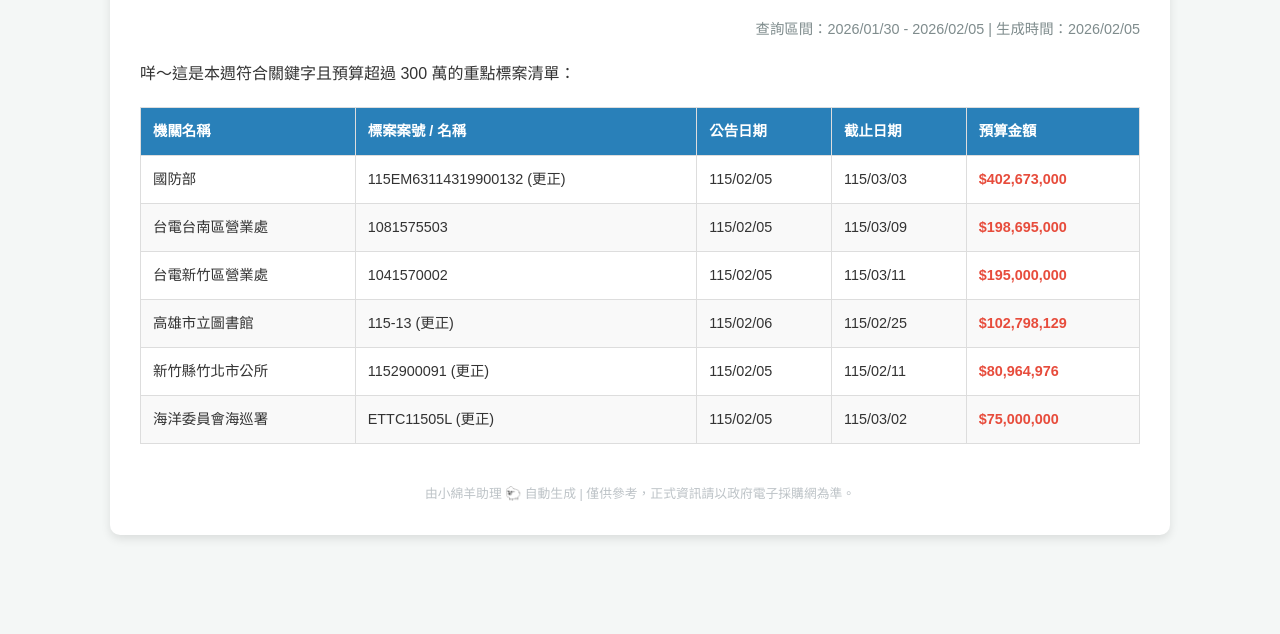
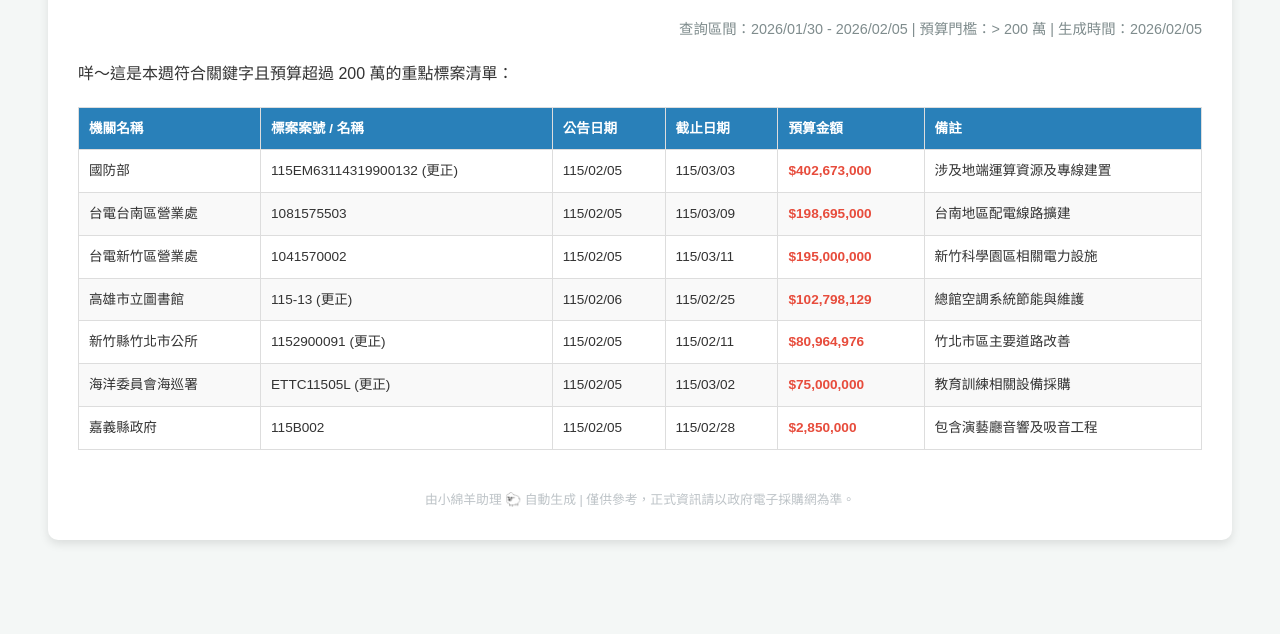
Before and after one commit to yangfamily811114-ui/test-github-pages, a plain HTML site: page index.html in a window 1280 px wide. Shown: the part 166-800 px from the top of the page. Drawn offline with Linux system fonts and the light colour scheme.

Commit message:
Update threshold to 200W and add Remarks column

```diff
--- a/index.html
+++ b/index.html
@@ -6,11 +6,11 @@
     <title>政府採購標案週報 🐑</title>
     <style>
         body { font-family: "Microsoft JhengHei", sans-serif; padding: 40px; line-height: 1.6; background-color: #f4f7f6; color: #333; }
-        .container { max-width: 1000px; margin: auto; background: white; padding: 30px; border-radius: 10px; box-shadow: 0 4px 10px rgba(0,0,0,0.1); }
+        .container { max-width: 1200px; margin: auto; background: white; padding: 30px; border-radius: 10px; box-shadow: 0 4px 10px rgba(0,0,0,0.1); }
         h1 { text-align: center; color: #2c3e50; border-bottom: 2px solid #2980b9; padding-bottom: 10px; }
         .meta { text-align: right; color: #7f8c8d; font-size: 0.9em; margin-bottom: 20px; }
-        table { width: 100%; border-collapse: collapse; margin-top: 20px; font-size: 0.9em; }
-        th, td { border: 1px solid #ddd; padding: 12px; text-align: left; }
+        table { width: 100%; border-collapse: collapse; margin-top: 20px; font-size: 0.85em; }
+        th, td { border: 1px solid #ddd; padding: 10px; text-align: left; }
         th { background-color: #2980b9; color: white; }
         tr:nth-child(even) { background-color: #f9f9f9; }
         .budget { font-weight: bold; color: #e74c3c; }
@@ -20,8 +20,8 @@
 <body>
     <div class="container">
         <h1>政府採購標案週報 🐑</h1>
-        <div class="meta">查詢區間：2026/01/30 - 2026/02/05 | 生成時間：2026/02/05</div>
-        <p>咩～這是本週符合關鍵字且預算超過 300 萬的重點標案清單：</p>
+        <div class="meta">查詢區間：2026/01/30 - 2026/02/05 | 預算門檻：> 200 萬 | 生成時間：2026/02/05</div>
+        <p>咩～這是本週符合關鍵字且預算超過 200 萬的重點標案清單：</p>
         <table>
             <thead>
                 <tr>
@@ -30,15 +30,17 @@
                     <th>公告日期</th>
                     <th>截止日期</th>
                     <th>預算金額</th>
+                    <th>備註</th>
                 </tr>
             </thead>
             <tbody>
-                <tr><td>國防部</td><td>115EM63114319900132 (更正)</td><td>115/02/05</td><td>115/03/03</td><td class="budget">$402,673,000</td></tr>
-                <tr><td>台電台南區營業處</td><td>1081575503</td><td>115/02/05</td><td>115/03/09</td><td class="budget">$198,695,000</td></tr>
-                <tr><td>台電新竹區營業處</td><td>1041570002</td><td>115/02/05</td><td>115/03/11</td><td class="budget">$195,000,000</td></tr>
-                <tr><td>高雄市立圖書館</td><td>115-13 (更正)</td><td>115/02/06</td><td>115/02/25</td><td class="budget">$102,798,129</td></tr>
-                <tr><td>新竹縣竹北市公所</td><td>1152900091 (更正)</td><td>115/02/05</td><td>115/02/11</td><td class="budget">$80,964,976</td></tr>
-                <tr><td>海洋委員會海巡署</td><td>ETTC11505L (更正)</td><td>115/02/05</td><td>115/03/02</td><td class="budget">$75,000,000</td></tr>
+                <tr><td>國防部</td><td>115EM63114319900132 (更正)</td><td>115/02/05</td><td>115/03/03</td><td class="budget">$402,673,000</td><td>涉及地端運算資源及專線建置</td></tr>
+                <tr><td>台電台南區營業處</td><td>1081575503</td><td>115/02/05</td><td>115/03/09</td><td class="budget">$198,695,000</td><td>台南地區配電線路擴建</td></tr>
+                <tr><td>台電新竹區營業處</td><td>1041570002</td><td>115/02/05</td><td>115/03/11</td><td class="budget">$195,000,000</td><td>新竹科學園區相關電力設施</td></tr>
+                <tr><td>高雄市立圖書館</td><td>115-13 (更正)</td><td>115/02/06</td><td>115/02/25</td><td class="budget">$102,798,129</td><td>總館空調系統節能與維護</td></tr>
+                <tr><td>新竹縣竹北市公所</td><td>1152900091 (更正)</td><td>115/02/05</td><td>115/02/11</td><td class="budget">$80,964,976</td><td>竹北市區主要道路改善</td></tr>
+                <tr><td>海洋委員會海巡署</td><td>ETTC11505L (更正)</td><td>115/02/05</td><td>115/03/02</td><td class="budget">$75,000,000</td><td>教育訓練相關設備採購</td></tr>
+                <tr><td>嘉義縣政府</td><td>115B002</td><td>115/02/05</td><td>115/02/28</td><td class="budget">$2,850,000</td><td>包含演藝廳音響及吸音工程</td></tr>
             </tbody>
         </table>
         <div class="footer">
```
